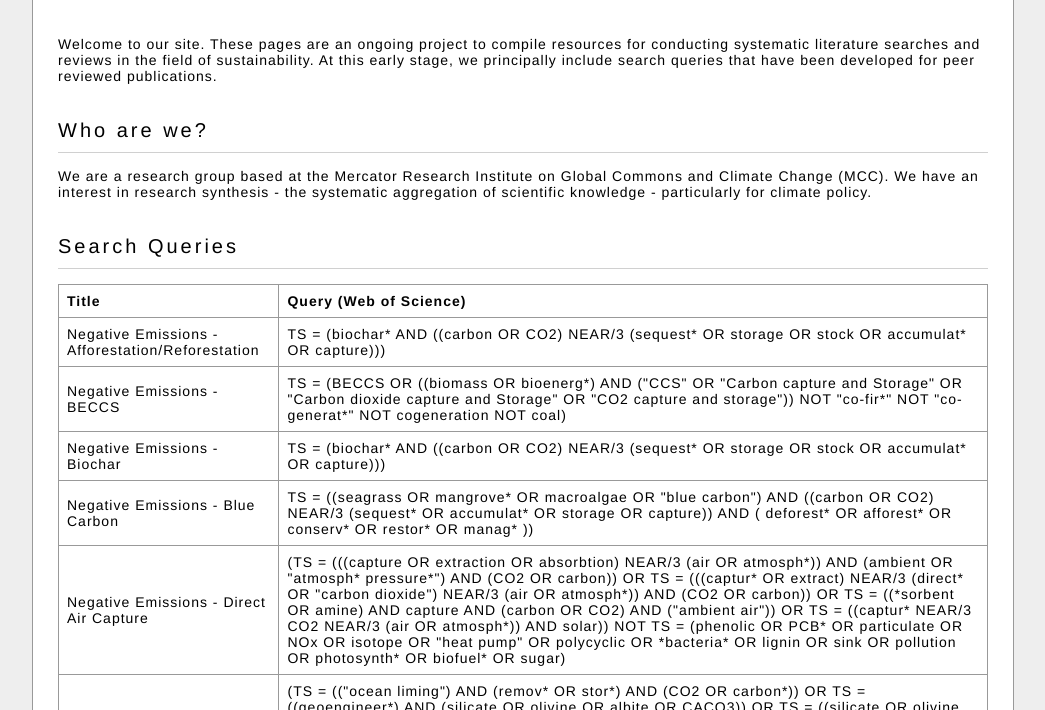
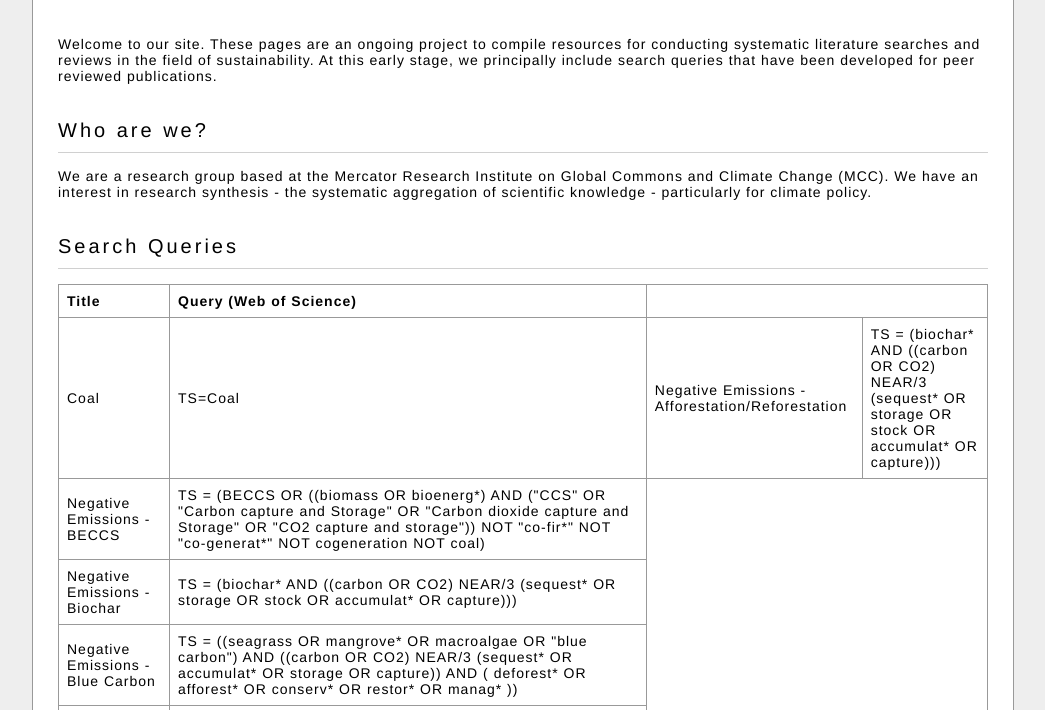
Before and after one commit to mcc-apsis/mcc-apsis, a plain HTML site: page index.html in a window 1280 px wide. Shown: the part 90-800 px from the top of the page, without its empty margins (117-1162 px from the left). Drawn offline with nearby package versions, Linux system fonts and the light colour scheme; a script that the page names is missing.

Commit message:
Update index.html

```diff
--- a/index.html
+++ b/index.html
@@ -27,6 +27,8 @@
             <th>Title</th>
             <th>Query (Web of Science)</th>
             </tr>
+		    <td>Coal</td>
+		    <td>TS=Coal</td>
             <td>Negative Emissions - Afforestation/Reforestation</td>
             <td>TS = (biochar* AND ((carbon OR CO2) NEAR/3 (sequest* OR storage OR stock OR accumulat* OR capture)))</td>
             <tr>
```
